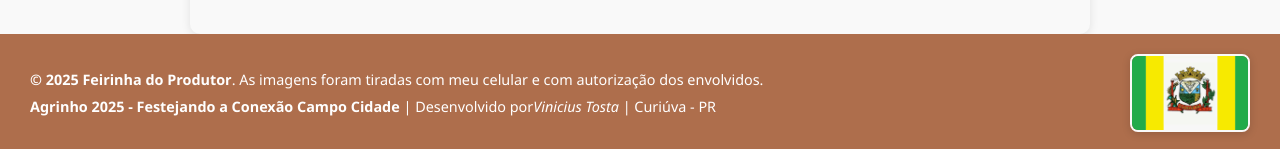
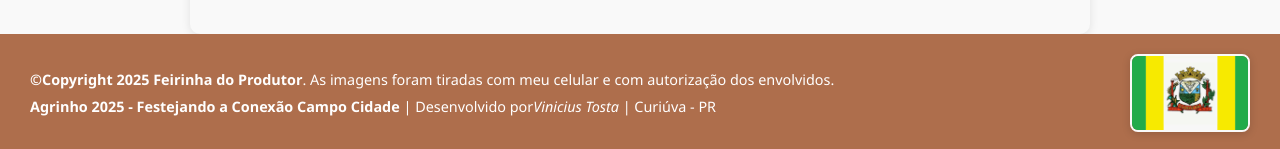
Before and after one commit to Nanelou/Agrinho-vini, a plain HTML site: page index.html in a window 1280 px wide. Shown: the part 2620-2769 px from the top of the page. Drawn offline with Linux system fonts and the light colour scheme.

Commit message:
Update index.html

```diff
--- a/index.html
+++ b/index.html
@@ -90,7 +90,7 @@
   <footer class="rodape" role="contentinfo">
     <div class="rodape-flex">
       <div class="texto-cidade">
-        <p><strong>© 2025 Feirinha do Produtor</strong>. As imagens foram tiradas com meu celular e com autorização dos envolvidos.</p>
+        <p><strong> ©Copyright 2025 Feirinha do Produtor</strong>. As imagens foram tiradas com meu celular e com autorização dos envolvidos.</p>
         <p><strong>Agrinho 2025 - Festejando a Conexão Campo Cidade</strong>  | Desenvolvido por<em>Vinicius Tosta</em>  | Curiúva - PR</p>
       </div>
       <img src="IMG/Screenshot 2025-06-17 21.22.08.png" Fonte: https://www.curiuva.pr.gov.br/ alt="Bandeira oficial do município de Curiúva, Paraná" class="bandeira-cidade" />
```
